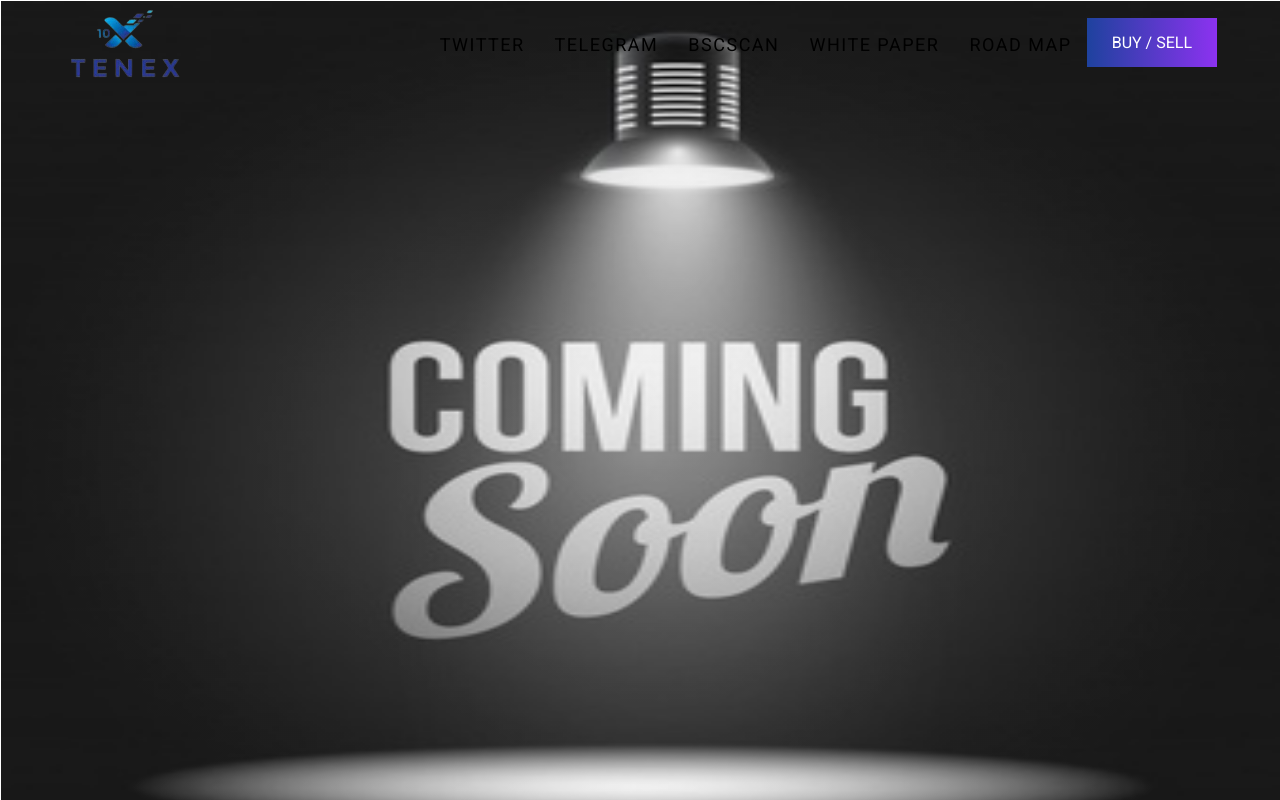
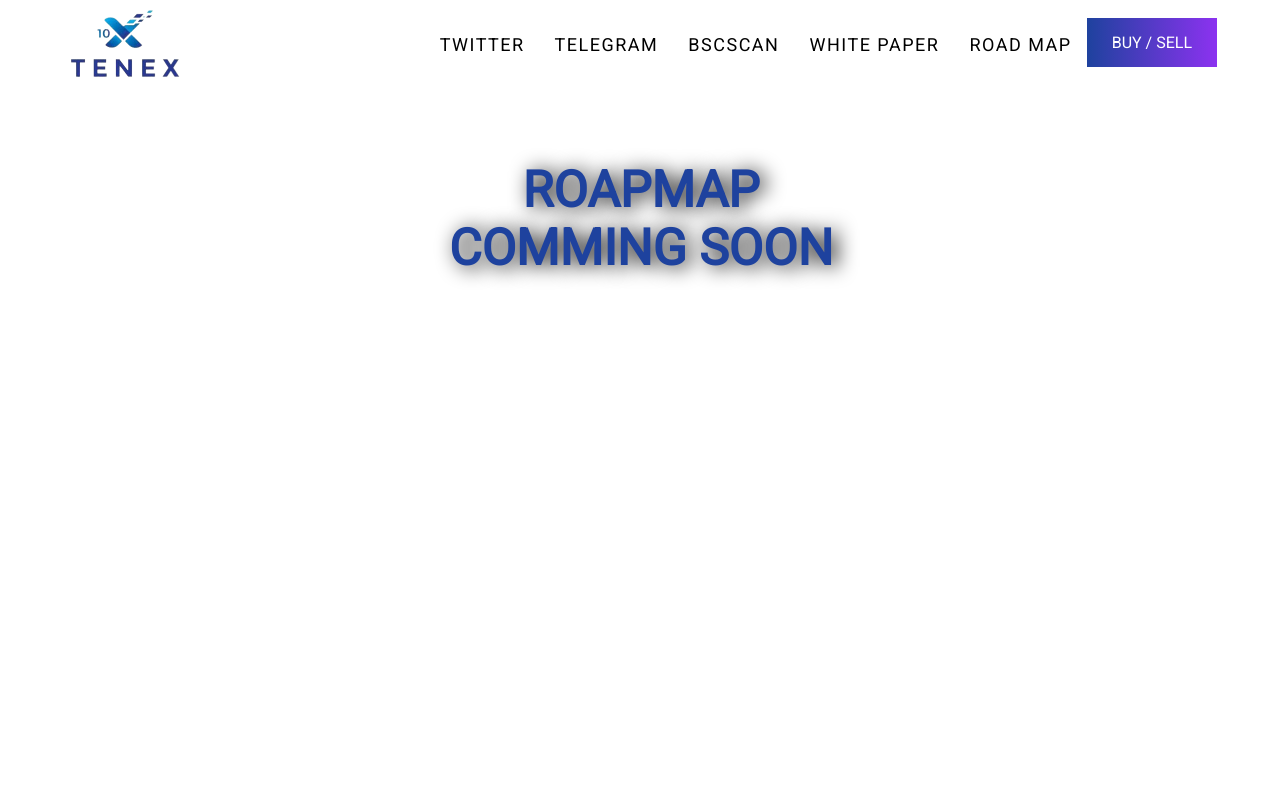
Before and after one commit to easysunshine22/tenexdefi, a plain HTML site: page roadmap.html in a window 1280 px wide. Drawn offline with nearby package versions, Linux system fonts and the light colour scheme; a web font is replaced by a local one.

Commit message:
initial commit

```diff
--- a/css/roadmap.css
+++ b/css/roadmap.css
@@ -22,12 +22,12 @@ section {
 }
 
 .home-section {
-  background-image: linear-gradient(
+  /* background-image: linear-gradient(
       to top,
       rgba(0, 0, 0, 0.055),
       rgba(0, 0, 0, 0.055)
     ),
-    url("../img/coming-soon-message.jpg");
+    url("../img/coming-soon-message.jpg"); */
   background-color: #fff;
   width: 100%;
   height: 100%;
@@ -37,23 +37,22 @@ section {
 }
 .header-wrapper {
   width: 100%;
-  height:  1vh;
+  height: 1vh;
   position: fixed;
-  background-color: transparent;
+  background-color: #fff;
   z-index: 9999;
   top: 0;
   padding-bottom: 6em;
   /* border: 1px solid red; */
 }
-.headerChangeColor{
+/* .headerChangeColor{
   background-color: #000;
   top: 0;
-  /* width: 100%; */
   margin: auto;
   height: 2vh;
   position: fixed;
   z-index: 1000;
-}
+} */
 
 .inner-header-wrapper {
   max-width: 1200px;
@@ -64,7 +63,7 @@ section {
   align-items: center;
   /* border: 1px solid red; */
 }
-.logo{
+.logo {
   padding-top: 5px;
 }
 .logo img {
@@ -102,21 +101,21 @@ section {
   text-transform: uppercase;
   /* font-weight: bold; */
 }
-.nav-btn-sell-buy{
+.nav-btn-sell-buy {
   margin-top: 13px;
 }
-.nav-btn-sell-buy a{
-	background: linear-gradient(270deg, #8c32f0 0%, #1E429E 100%);
+.nav-btn-sell-buy a {
+  background: linear-gradient(270deg, #8c32f0 0%, #1e429e 100%);
   padding: 25px;
   padding-top: 15px;
   padding-bottom: 15px;
-	color: #fff;
-	text-decoration: none;
+  color: #fff;
+  text-decoration: none;
   text-transform: uppercase;
 }
-.nav-btn-sell-buy a:hover{
-  background: linear-gradient(270deg, #3a353f 0%, #1E429E 100%);
-  transition: .5s;
+.nav-btn-sell-buy a:hover {
+  background: linear-gradient(270deg, #3a353f 0%, #1e429e 100%);
+  transition: 0.5s;
 }
 .inner-header-wrapper .top-nav ul li a:hover,
 .inner-header-wrapper .top-nav ul li a.active {
@@ -136,7 +135,7 @@ section {
   cursor: pointer;
   height: 33px;
 }
-.headerChangeColor .mobile-toggle div{
+.headerChangeColor .mobile-toggle div {
   background-color: #fff;
 }
 
@@ -164,16 +163,23 @@ section {
   transform: rotate(45deg) translate(-8px, -6px);
 }
 
-.inner-home-container {
+.inner-whitepaper-container {
   max-width: 1200px;
   width: 90%;
   margin: auto;
-  display: flex;
-  justify-content: space-between;
-  align-items: center;
+  height: 100vh;
   margin-top: 90px;
+  padding-top: 70px;
 }
-.home-article-container {
+
+.inner-whitepaper-container h2 {
+  text-align: center;
+  font-size: 50px;
+  color: #1e429e;
+  text-shadow: 5px 2px 20px #000;
+}
+
+/* .home-article-container {
   width: 100%;
   margin-right: 10px;
 }
@@ -242,14 +248,14 @@ section {
 @keyframes mover {
     0% { transform: translateY(0); }
     100% { transform: translateY(-10px); }
-}
+} */
 
-.footer-container{
+.footer-container {
   /* border: 1px solid red; */
   background-color: rgba(209, 208, 208, 0.568);
 }
 
-.top-footer-container{
+.top-footer-container {
   max-width: 1200px;
   width: 90%;
   margin: auto;
@@ -258,39 +264,41 @@ section {
   display: flex;
   justify-content: space-between;
 }
-.footer-logo img{
+.footer-logo img {
   height: 70px;
 }
-.left-footer, .middle-footer, .right-footer{
+.left-footer,
+.middle-footer,
+.right-footer {
   min-height: 5vh;
 }
-.left-footer{
+.left-footer {
   width: 100%;
   padding-top: 13px;
 }
-.middle-footer{
+.middle-footer {
   width: 100%;
   border-left: 1px solid rgb(197, 195, 195);
   padding: 20px;
 }
-.footer-links ul li{
+.footer-links ul li {
   list-style: none;
   margin-top: 10px;
 }
-.footer-links ul li a{
+.footer-links ul li a {
   text-decoration: none;
   color: #000;
   text-transform: uppercase;
 }
-.footer-links ul li a:hover{
+.footer-links ul li a:hover {
   text-decoration: underline;
   font-weight: bold;
 }
-.right-footer{
+.right-footer {
   width: 100%;
   border-left: 1px solid rgb(197, 195, 195);
 }
-.bottom-footer-container{
+.bottom-footer-container {
   max-width: 1200px;
   width: 90%;
   margin: auto;
--- a/css/whitepaper.css
+++ b/css/whitepaper.css
@@ -22,12 +22,12 @@ section {
 }
 
 .home-section {
-  background-image: linear-gradient(
+  /* background-image: linear-gradient(
       to top,
       rgba(0, 0, 0, 0.055),
       rgba(0, 0, 0, 0.055)
     ),
-    url("../img/coming-soon-message.jpg");
+    url("../img/coming-soon-message.jpg"); */
   background-color: #fff;
   width: 100%;
   height: 100%;
@@ -37,23 +37,22 @@ section {
 }
 .header-wrapper {
   width: 100%;
-  height:  1vh;
+  height: 1vh;
   position: fixed;
-  background-color: transparent;
+  background-color: #fff;
   z-index: 9999;
   top: 0;
   padding-bottom: 6em;
   /* border: 1px solid red; */
 }
-.headerChangeColor{
+/* .headerChangeColor{
   background-color: #000;
   top: 0;
-  /* width: 100%; */
   margin: auto;
   height: 2vh;
   position: fixed;
   z-index: 1000;
-}
+} */
 
 .inner-header-wrapper {
   max-width: 1200px;
@@ -64,7 +63,7 @@ section {
   align-items: center;
   /* border: 1px solid red; */
 }
-.logo{
+.logo {
   padding-top: 5px;
 }
 .logo img {
@@ -102,21 +101,21 @@ section {
   text-transform: uppercase;
   /* font-weight: bold; */
 }
-.nav-btn-sell-buy{
+.nav-btn-sell-buy {
   margin-top: 13px;
 }
-.nav-btn-sell-buy a{
-	background: linear-gradient(270deg, #8c32f0 0%, #1E429E 100%);
+.nav-btn-sell-buy a {
+  background: linear-gradient(270deg, #8c32f0 0%, #1e429e 100%);
   padding: 25px;
   padding-top: 15px;
   padding-bottom: 15px;
-	color: #fff;
-	text-decoration: none;
+  color: #fff;
+  text-decoration: none;
   text-transform: uppercase;
 }
-.nav-btn-sell-buy a:hover{
-  background: linear-gradient(270deg, #3a353f 0%, #1E429E 100%);
-  transition: .5s;
+.nav-btn-sell-buy a:hover {
+  background: linear-gradient(270deg, #3a353f 0%, #1e429e 100%);
+  transition: 0.5s;
 }
 .inner-header-wrapper .top-nav ul li a:hover,
 .inner-header-wrapper .top-nav ul li a.active {
@@ -136,7 +135,7 @@ section {
   cursor: pointer;
   height: 33px;
 }
-.headerChangeColor .mobile-toggle div{
+.headerChangeColor .mobile-toggle div {
   background-color: #fff;
 }
 
@@ -164,16 +163,23 @@ section {
   transform: rotate(45deg) translate(-8px, -6px);
 }
 
-.inner-home-container {
+.inner-whitepaper-container {
   max-width: 1200px;
   width: 90%;
   margin: auto;
-  display: flex;
-  justify-content: space-between;
-  align-items: center;
+  height: 100vh;
   margin-top: 90px;
+  padding-top: 70px;
 }
-.home-article-container {
+
+.inner-whitepaper-container h2 {
+  text-align: center;
+  font-size: 50px;
+  color: #1e429e;
+  text-shadow: 5px 2px 20px #000;
+}
+
+/* .home-article-container {
   width: 100%;
   margin-right: 10px;
 }
@@ -242,14 +248,14 @@ section {
 @keyframes mover {
     0% { transform: translateY(0); }
     100% { transform: translateY(-10px); }
-}
+} */
 
-.footer-container{
+.footer-container {
   /* border: 1px solid red; */
   background-color: rgba(209, 208, 208, 0.568);
 }
 
-.top-footer-container{
+.top-footer-container {
   max-width: 1200px;
   width: 90%;
   margin: auto;
@@ -258,39 +264,41 @@ section {
   display: flex;
   justify-content: space-between;
 }
-.footer-logo img{
+.footer-logo img {
   height: 70px;
 }
-.left-footer, .middle-footer, .right-footer{
+.left-footer,
+.middle-footer,
+.right-footer {
   min-height: 5vh;
 }
-.left-footer{
+.left-footer {
   width: 100%;
   padding-top: 13px;
 }
-.middle-footer{
+.middle-footer {
   width: 100%;
   border-left: 1px solid rgb(197, 195, 195);
   padding: 20px;
 }
-.footer-links ul li{
+.footer-links ul li {
   list-style: none;
   margin-top: 10px;
 }
-.footer-links ul li a{
+.footer-links ul li a {
   text-decoration: none;
   color: #000;
   text-transform: uppercase;
 }
-.footer-links ul li a:hover{
+.footer-links ul li a:hover {
   text-decoration: underline;
   font-weight: bold;
 }
-.right-footer{
+.right-footer {
   width: 100%;
   border-left: 1px solid rgb(197, 195, 195);
 }
-.bottom-footer-container{
+.bottom-footer-container {
   max-width: 1200px;
   width: 90%;
   margin: auto;
--- a/roadmap.html
+++ b/roadmap.html
@@ -43,8 +43,8 @@
                 </div>
             </div>
         </div>
-        <div class="inner-roadmap-container">
-
+        <div class="inner-whitepaper-container">
+            <h2>ROAPMAP <br> COMMING SOON</h2>
         </div>
     </section>
 
```
Also changed, not shown: whitepaper.html (+1 -1 lines).
